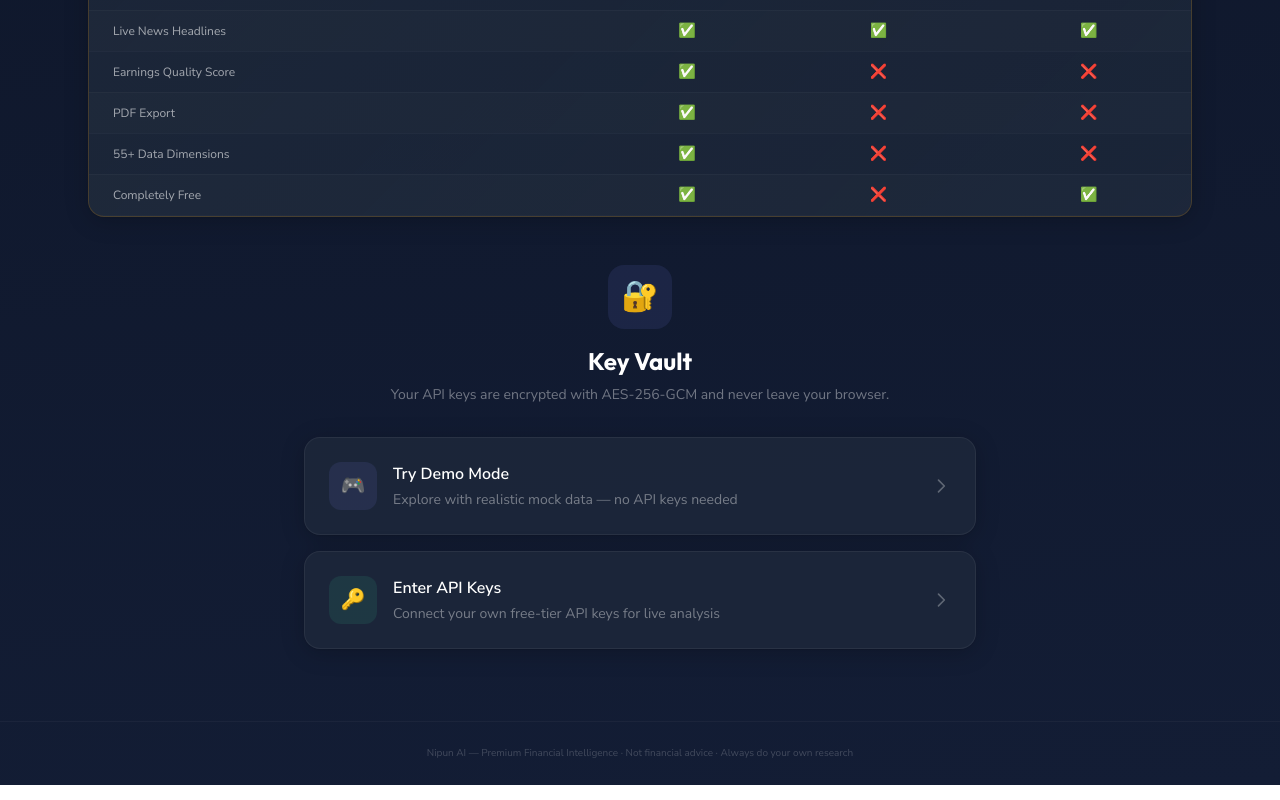
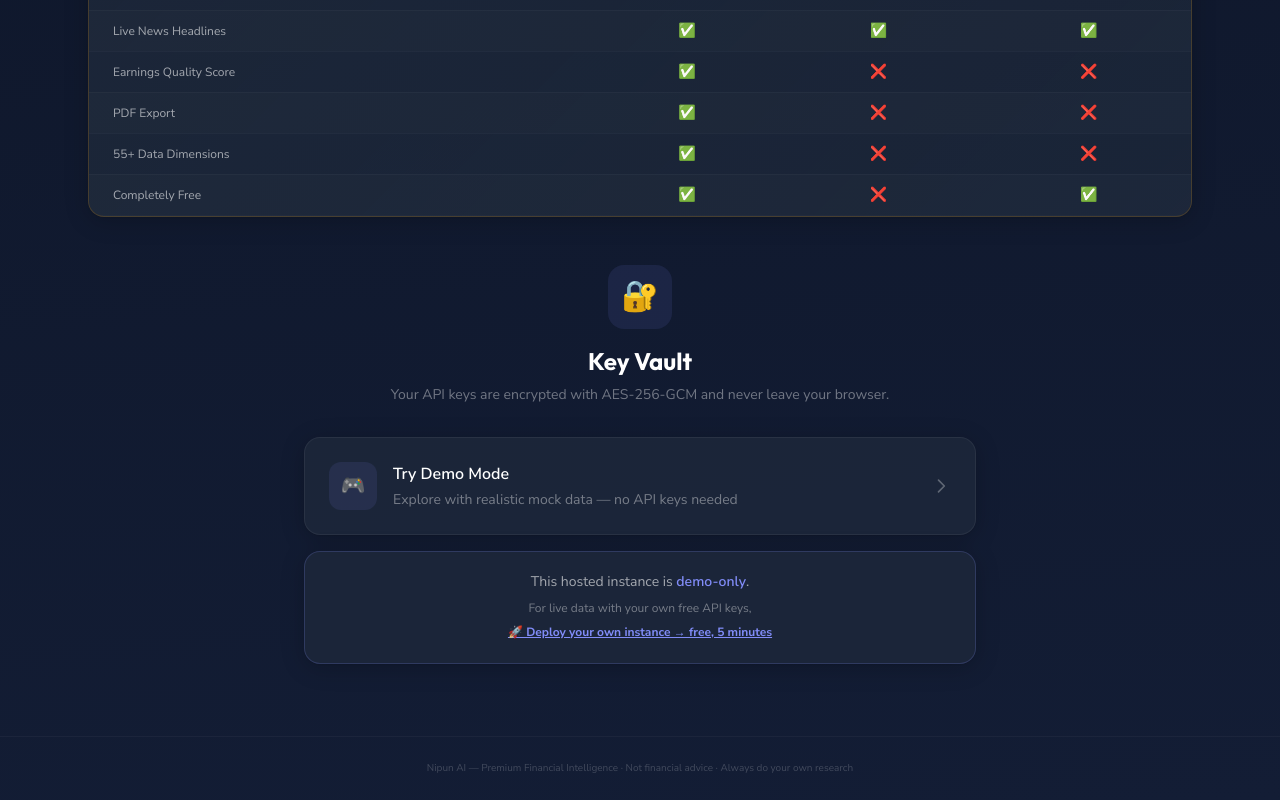
Before and after one commit to myProjectsRavi/Nipun-AI, a React (Vite) app in the folder frontend/: page / in a window 1280 px wide. Shown: the part 2468-3268 px from the top of the page. Built offline with nearby package versions, Linux system fonts and the light colour scheme.

Commit message:
fix: hide Enter API Keys on hosted demo instance, fix RELIANCE.NS ticker

```diff
--- a/frontend/src/components/AnalysisForm.tsx
+++ b/frontend/src/components/AnalysisForm.tsx
@@ -1,7 +1,7 @@
 import { useState } from 'react';
 import { useStore } from '../store';
 
-const POPULAR_TICKERS = ['AAPL', 'MSFT', 'GOOGL', 'AMZN', 'TSLA', 'NVDA', 'META', 'RELIANCE.NS'];
+const POPULAR_TICKERS = ['AAPL', 'MSFT', 'GOOGL', 'AMZN', 'TSLA', 'NVDA', 'META', 'RELIANCE'];
 
 export default function AnalysisForm() {
     const { ticker, setTicker, isAnalyzing, analysisPhase, error, demoMode, runAnalysis } = useStore();
--- a/frontend/src/components/KeyVault.tsx
+++ b/frontend/src/components/KeyVault.tsx
@@ -202,6 +202,20 @@ export default function KeyVault() {
                         </div>
                     </button>
 
+                    {import.meta.env.VITE_DEMO_ONLY === 'true' ? (
+                        <div className="card p-5 text-center space-y-2 border border-accent/20">
+                            <p className="text-sm text-white/60">This hosted instance is <span className="text-accent font-semibold">demo-only</span>.</p>
+                            <p className="text-xs text-white/40">For live data with your own free API keys,</p>
+                            <a
+                                href="https://github.com/myProjectsRavi/Nipun-AI"
+                                target="_blank"
+                                rel="noopener noreferrer"
+                                className="inline-block text-xs font-bold text-accent underline hover:text-accent/80 transition-colors"
+                            >
+                                🚀 Deploy your own instance → free, 5 minutes
+                            </a>
+                        </div>
+                    ) : (
                         <button
                             onClick={() => setStep('enter-keys')}
                             className="card group w-full cursor-pointer p-6 text-left"
@@ -222,6 +236,7 @@ export default function KeyVault() {
                                 </svg>
                             </div>
                         </button>
+                    )}
 
                     {demoMode && (
                         <p className="text-center text-xs text-accent/60">
```
Also changed, not shown: 8 other files (tests, documents, lock files or other folders). Lines whose indentation alone changed are shown as unchanged.
